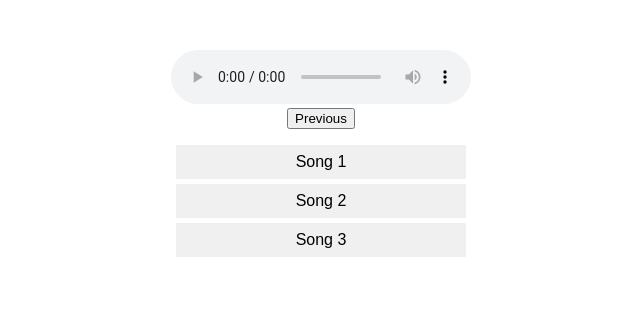
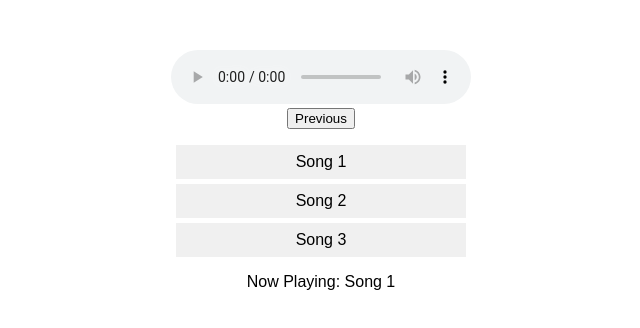
Before and after one commit to Harshitvivek/music_player, a plain HTML site: page index.html in a window 1280 px wide. Both pictures are taken after a click on the item "Song 1". Shown: the whole page, without its empty margins (319-959 px from the left). Drawn offline with Linux system fonts and the light colour scheme.

Commit message:
index.html

```diff
--- a/index.html
+++ b/index.html
@@ -30,6 +30,10 @@
         #playlist li:hover {
             background-color: #ccc;
         }
+
+        #song-info {
+            margin-top: 10px;
+        }
     </style>
 </head>
 <body>
@@ -37,6 +41,7 @@
         <audio id="audio" controls></audio>
         <button onclick="playPrevious()">Previous</button>
         <ul id="playlist"></ul>
+        <div id="song-info"></div>
     </div>
 
     <script>
@@ -74,6 +79,7 @@
 
         const audio = document.getElementById('audio');
         const playlist = document.getElementById('playlist');
+        const songInfo = document.getElementById('song-info');
         const songStack = new Stack();
 
         songs.forEach((song, index) => {
@@ -92,6 +98,11 @@
             audio.src = selectedSong.source;
             audio.play();
             songStack.push(index);
+            updateSongInfo(selectedSong.title);
+        }
+
+        function updateSongInfo(songTitle) {
+            songInfo.textContent = `Now Playing: ${songTitle}`;
         }
 
         function playPrevious() {
```
